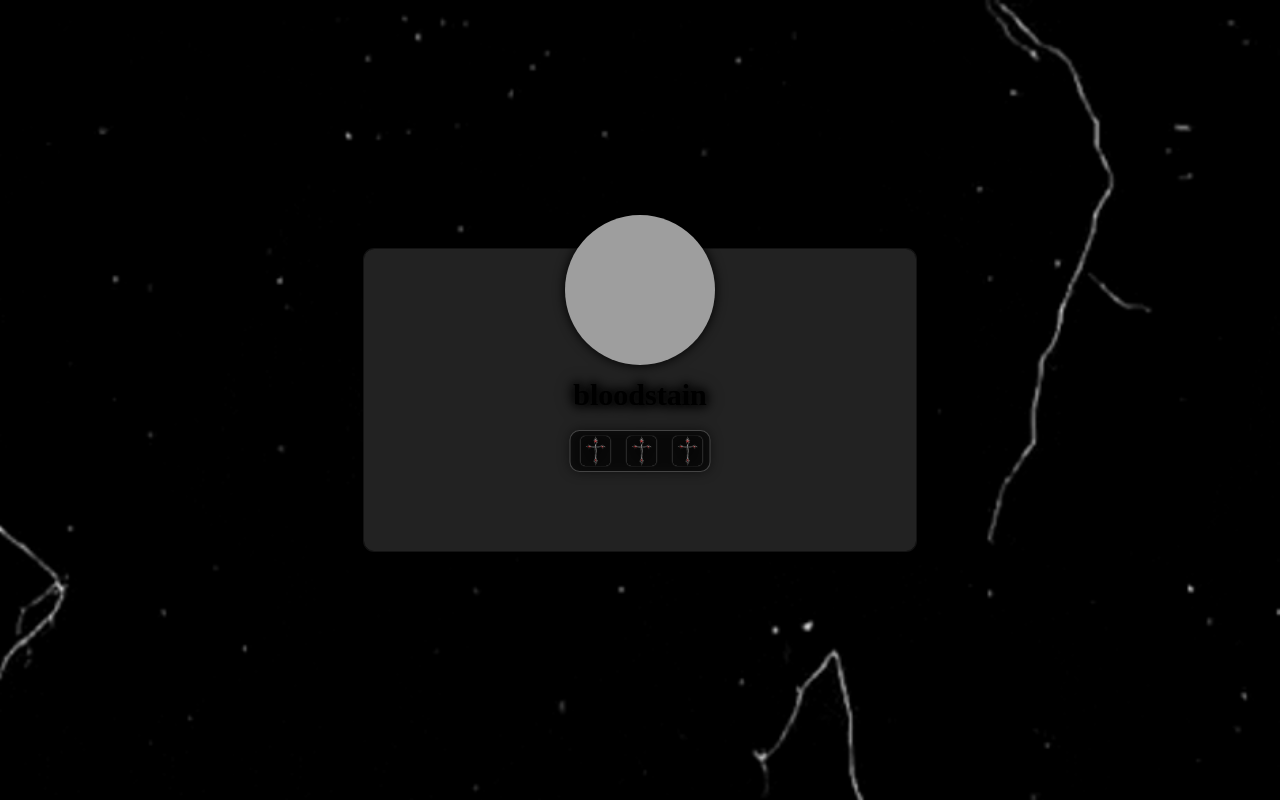
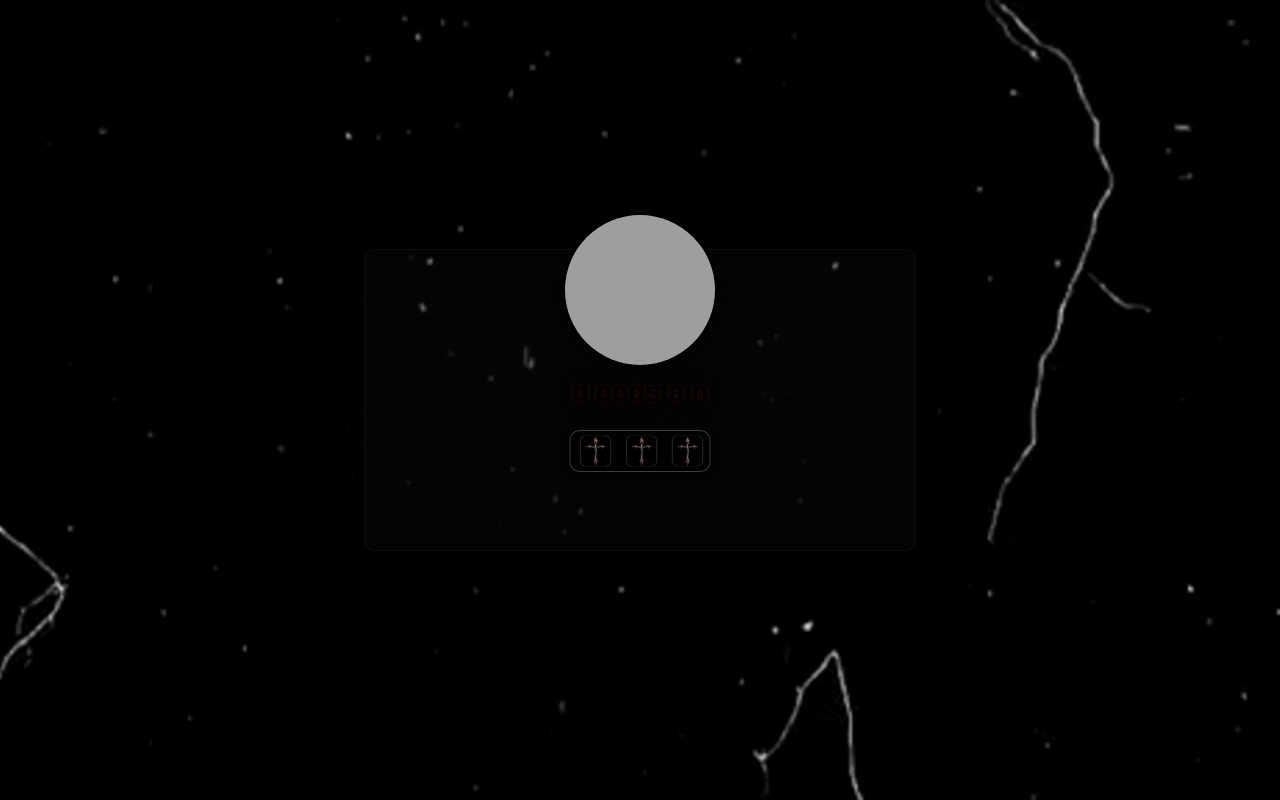
Before and after one commit to mousetz/bloodstain, a plain HTML site: page index.html in a window 1280 px wide. Drawn offline with Linux system fonts and the light colour scheme; grey boxes are pictures that could not be loaded.

Commit message:
Add files via upload

```diff
--- a/index.html
+++ b/index.html
@@ -10,7 +10,7 @@
 <body>
     <div class="square"></div>
     <div class="circle">
-      <p class="username">bloodstain</p>
+      <p class="username" id="username">bloodstain</p>
       <div class="badges">
         <img src="cross-transparent-gothic-3.png" alt="cross" class="badge-icon">
         <span class="tooltip">vampire</span>
@@ -71,5 +71,16 @@
       titleElement.textContent = getRandomTitle();
     }, 100); // 200ms = 0.2 seconds
   </script>
+  <!--
+  <script>
+    fetch('/username')
+   .then((response) => response.json())
+   .then((data) => {
+      const usernameElement = document.getElementById('username');
+      usernameElement.textContent = data.username;
+    })
+   .catch((error) => console.error(error));
+  </script>
+  -->
 </body>
 </html>
--- a/styles.css
+++ b/styles.css
@@ -11,18 +11,23 @@ body {
     background-position: center; /* Center the background image */
     cursor: url('blood stained cross.cur'), auto;
 /*    cursor: url('cross_working_black.cur'), auto;   */
+    -webkit-user-select: none;
+    -moz-user-select: none;
+    -ms-user-select: none;
+    user-select: none;
 }
 
 .square {
     width: 550px;
     height: 300px;
     border: 1px solid #222222; /* Dark grey border */
-    background-image: linear-gradient(rgb(34, 34, 34), rgb(34, 34, 34))!important; /* Linear gradient background */
+    background-image: linear-gradient(rgb(12, 12, 12), rgb(12, 12, 12))!important; /* Linear gradient background */
     backdrop-filter: blur(0px); /* No blur effect */
-    box-shadow: rgba(34, 34, 34, 0.565) 0px 0px 0px 1px, rgb(0, 0, 0) 4px 4px 9px 2px; /* Custom box shadow */
+    box-shadow: rgba(12, 12, 12, 0.565) 0px 0px 0px 1px, rgb(0, 0, 0) 4px 4px 9px 2px; /* Custom box shadow */
     border-radius: 10px; /* Add rounded corners */
     position: relative; /* Make the square appear on top */
     z-index: 1; /* Make the square appear on top */
+    opacity: 0.4;
 }
 
 /* .square:hover {
@@ -51,7 +56,7 @@ body {
 
 /* styles.css */
 .username {
-    font-size: 30px;
+    font-size: 27px;
     font-weight: 600;
     text-align: center;
     position: absolute;
@@ -60,10 +65,11 @@ body {
     transform: translate(-50%, -50%);
     z-index: 2;
     color: rgb(0, 0, 0); /* Set the text color to black */
-    text-shadow: 0 0 5px rgba(15, 15, 15, 0.8),
-                 0 0 10px rgba(10, 10, 10, 0.6),
-                 0 0 15px rgba(5, 5, 5, 0.4);
+    text-shadow: 0 0 5px rgba(40, 15, 15, 0.8),
+                 0 0 10px rgba(35, 10, 10, 0.6),
+                 0 0 15px rgba(30, 5, 5, 0.4);
     font-weight: bold;
+    font-family: 'undefined', sans-serif;
   }
 
 
@@ -128,6 +134,7 @@ body {
 }
 
 
+
 .tooltip-2 {
     display: none; /* hide the tooltip by default */
     position: absolute;
```
